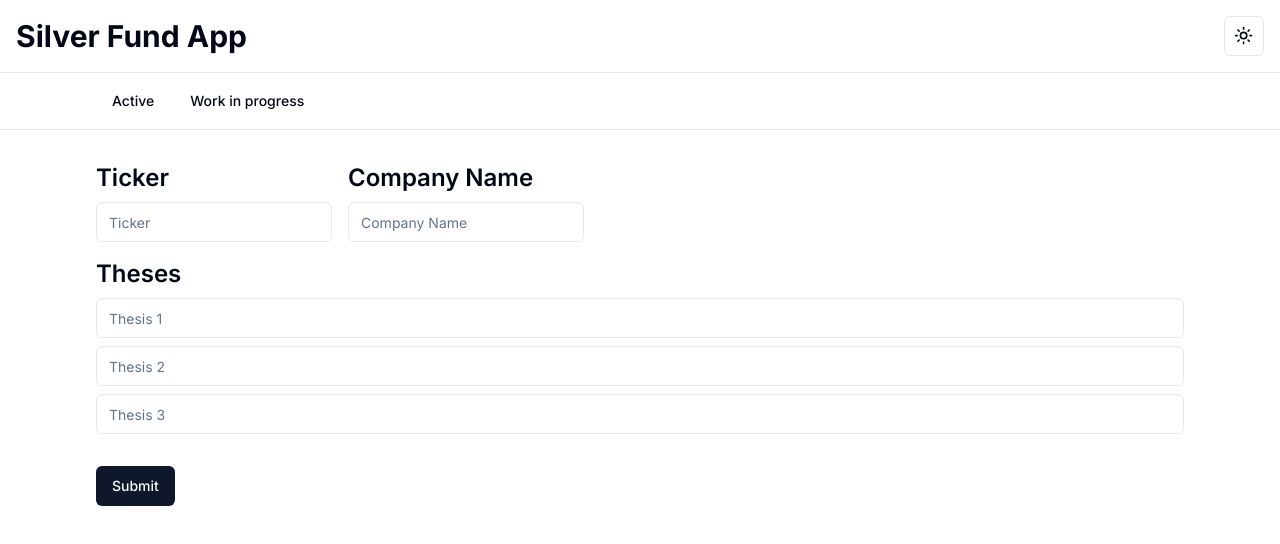
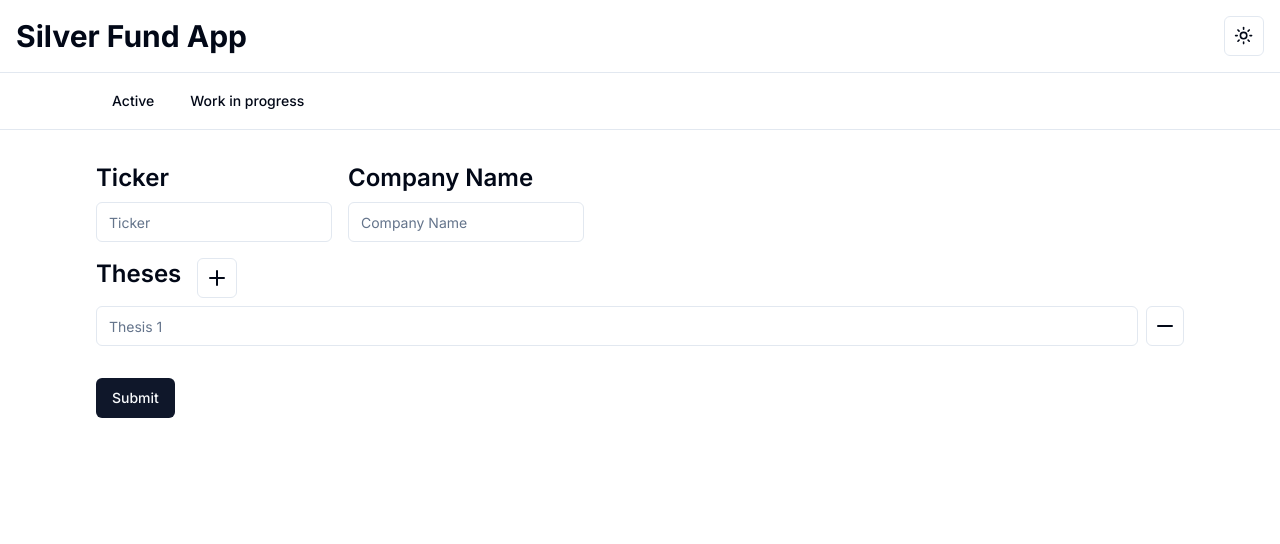
Before and after one commit to andrewhall1124/silver-fund-app, a Next.js app: page /wip/add in a window 1280 px wide. Shown: the top 544 px of the page. Built offline with nearby package versions, Linux system fonts and the light colour scheme.

Commit message:
Figured out how to add theses

```diff
--- a/components/wip/add-pitch-form.jsx
+++ b/components/wip/add-pitch-form.jsx
@@ -2,28 +2,22 @@
 
 import { z } from "zod"
 import { zodResolver } from "@hookform/resolvers/zod"
-import { useState } from "react"
+import React, { useState } from "react"
 import { useForm } from "react-hook-form"
 import { Button } from "@/components/ui/button"
 import {
   Form,
 } from "@/components/ui/form"
 import { InputField } from "../form-fields/input-field"
+import { Minus, Plus } from "lucide-react"
+import { Input } from "../ui/input"
 
 export function AddPitchForm() {
-  const [theses, setTheses] = useState([{
-    placeholder: "Thesis 1",
-    name: "thesis1",
-    value: "",
-    id: 1,
-  }]);
+  const [theses, setTheses] = useState([""]);
 
   const formSchema = z.object({
     ticker: z.string().min(1,"Required").max(10),
     companyName: z.string().min(1,"Required"),
-    thesis1: z.string(),
-    thesis2: z.string(),
-    thesis3: z.string(),
   })
 
   const form = useForm({
@@ -31,22 +25,31 @@ export function AddPitchForm() {
     defaultValues: {
       ticker: "",
       companyName: "",
-      thesis1: "",
-      thesis2: "",
-      thesis3: "",
     },
   })
 
-  const removeThesis = (id) =>{
-    setTheses(
-      theses.filter((thesis) => (thesis.id == id))
-    )
+  const removeThesis = (index) =>{
+    const newTheses = theses.filter((_, i) => i !== index);
+    setTheses(newTheses);
+  }
+
+  const addThesis = () =>{
+    setTheses([...theses,""]);
+  }
+
+  const handleThesisChange = (index, value) =>{
+    const newTheses = [...theses];
+    newTheses[index] = value;
+    setTheses(newTheses);
   }
 
   function onSubmit(values) {
-    // Do something with the form values.
-    // ✅ This will be type-safe and validated.
-    console.log(values)
+    const formData = {
+      ...values,
+      theses:theses.filter(thesis => thesis.trim() !== "") // Filter out empty theses
+    };
+
+    console.log(formData);
   }
   return(
     <Form {...form}>
@@ -63,10 +66,20 @@ export function AddPitchForm() {
             </div>
           </div>
           <div className="flex flex-col gap-2">
-            <div className="text-2xl font-semibold">Theses</div>
-            <InputField form={form} placeholder="Thesis 1" name="thesis1"/>
-            <InputField form={form} placeholder="Thesis 2" name="thesis2"/>
-            <InputField form={form} placeholder="Thesis 3" name="thesis3"/>
+            <div className="flex gap-4">
+              <div className="text-2xl font-semibold">Theses</div>
+              <Button variant='outline' size='icon' type='button' onClick={addThesis}>
+                <Plus/>
+              </Button>
+            </div>
+            {theses.map((thesis, index) =>(
+              <div className="flex gap-2" key={index}>
+                <Input value={thesis} onChange={(e) => handleThesisChange(index, e.target.value)} form={form} placeholder={`Thesis ${index + 1}`}/>
+                <Button variant='outline' size='icon' type='button' onClick={()=>removeThesis(index)}>
+                  <Minus/>
+                </Button>
+              </div>
+            ))}
           </div>
         </div>
         <Button type="submit">Submit</Button>
```
